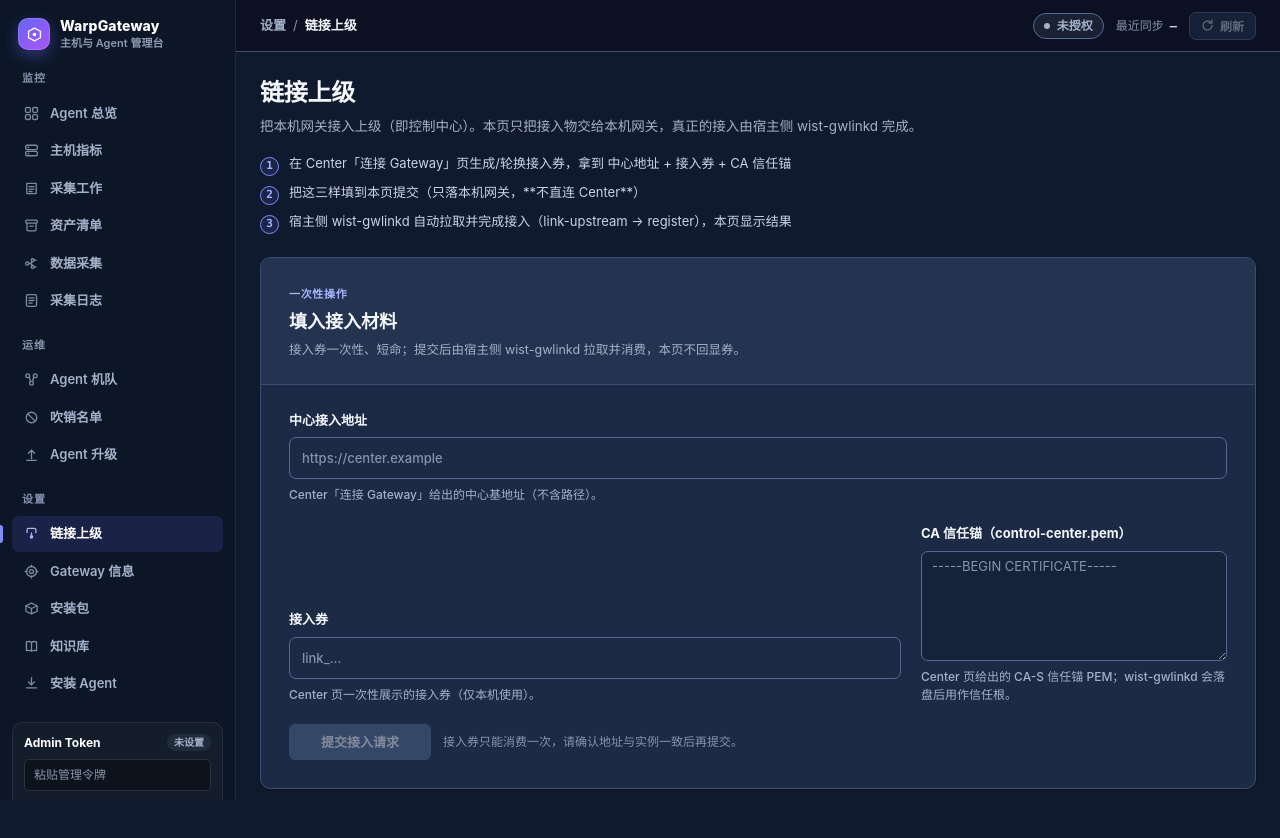
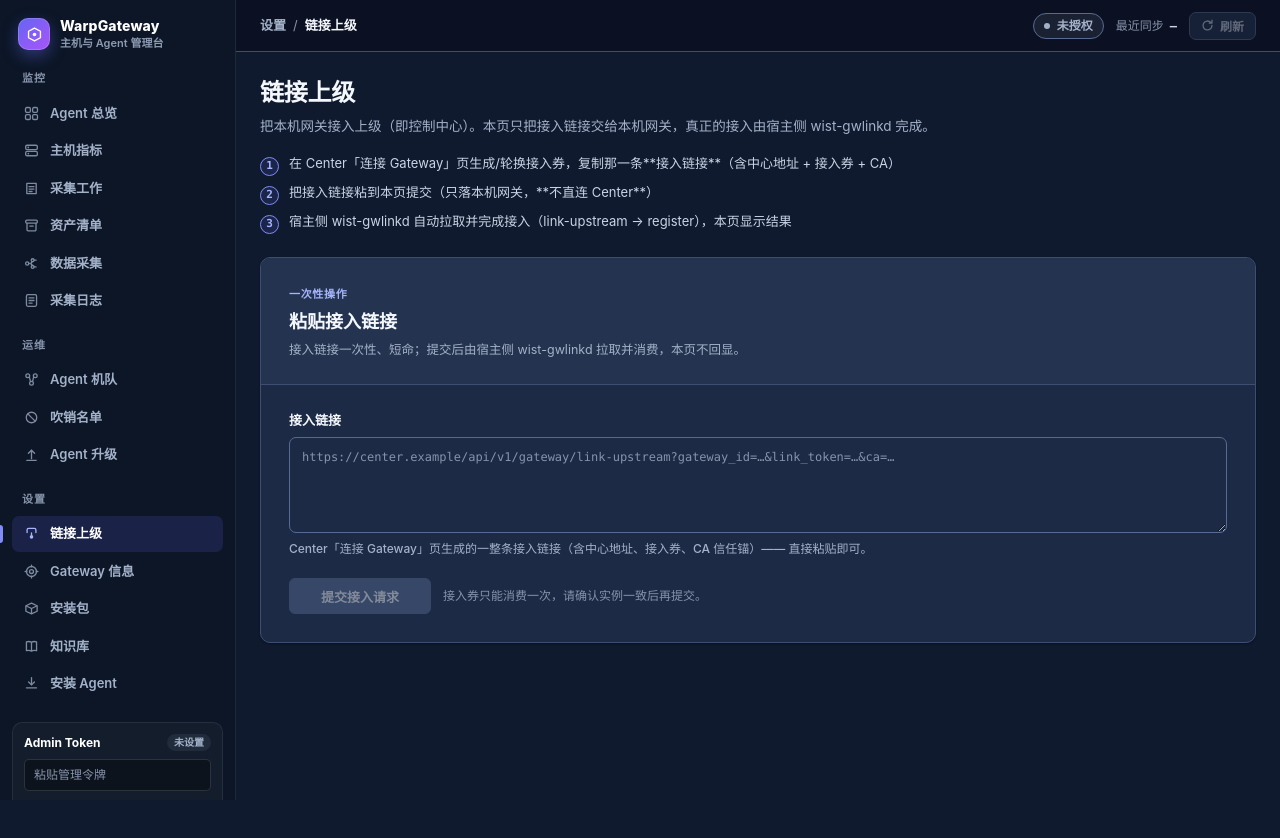
Before and after one commit to dayu-sec/wist-gateway-web, a React (Vite) app: page /link-upstream in a window 1280 px wide. Shown: the top 838 px of the page. After the commit the page ends 800 px from the top, so only its background shows below. Built offline with nearby package versions, Linux system fonts and the light colour scheme.

Commit message:
gateway-web: 「链接上级」页改收一条接入链接（单输入框 + 解析 + 契约测试）

```diff
--- a/package.json
+++ b/package.json
@@ -12,6 +12,7 @@
     "test:bundle": "node tests/admin-token-bundle.test.mjs",
     "test:routes": "node tests/routes-contract.test.mjs",
     "test:gateway-link-request": "tsx tests/gateway-link-request-contract.test.ts",
+    "test:link-enroll": "tsx tests/link-enroll-parse.test.ts",
     "test:install-package": "tsx tests/install-package-contract.test.ts",
     "test:install-packages": "tsx tests/install-packages-contract.test.ts",
     "test:knowledge": "tsx tests/knowledge-contract.test.ts",
--- a/src/components/SubsystemLinkUpstreamPage.module.css
+++ b/src/components/SubsystemLinkUpstreamPage.module.css
@@ -113,7 +113,7 @@
 
 .form {
   display: grid;
-  grid-template-columns: minmax(0, 1.6fr) minmax(240px, 0.8fr);
+  grid-template-columns: 1fr;
   gap: 20px;
   align-items: end;
   padding: 26px 28px 28px;
@@ -145,6 +145,32 @@
   outline: 3px solid rgba(99, 102, 241, 0.28);
 }
 
+.field textarea {
+  width: 100%;
+  min-height: 96px;
+  padding: 10px 12px;
+  border: 1px solid var(--border-strong);
+  border-radius: 7px;
+  background: var(--surface);
+  color: var(--text);
+  font-family: ui-monospace, SFMono-Regular, Menlo, monospace;
+  font-size: 12px;
+  font-weight: 500;
+  line-height: 1.5;
+  resize: vertical;
+}
+
+.field textarea:focus {
+  border-color: var(--accent);
+  outline: 3px solid rgba(99, 102, 241, 0.28);
+}
+
+.fieldError {
+  color: var(--danger);
+  font-style: normal;
+  font-weight: 700;
+}
+
 .field small {
   min-height: 18px;
   color: var(--text-3);
@@ -162,10 +188,6 @@
   color: var(--text-2);
   font-size: 12px;
   line-height: 1.55;
-}
-
-.urlField {
-  grid-column: 1 / -1;
 }
 
 .formActions {
@@ -381,6 +403,7 @@
   }
 
   .urlField,
+  .urlField,
   .formActions,
   .errorBanner {
     grid-column: auto;
--- a/src/components/SubsystemLinkUpstreamPage.tsx
+++ b/src/components/SubsystemLinkUpstreamPage.tsx
@@ -1,13 +1,13 @@
 import { useState, type FormEvent } from "react";
 import { ApiError } from "../api";
 import { useGatewayLinkRequest, useSetGatewayLinkRequest } from "../hooks";
+import { parseLinkUrl, type ParsedLink } from "../linkEnroll";
 import styles from "./SubsystemLinkUpstreamPage.module.css";
 
 function errorMessage(error: unknown): string {
   if (error instanceof ApiError) {
     if (error.status === 401) return "管理凭证缺失或无效。";
-    if (error.status === 400)
-      return "中心地址 / 接入券 / CA 信任锚都不能为空。";
+    if (error.status === 400) return "接入物不完整（中心地址 / 接入券 / CA 缺项）。";
     return `本机网关返回 HTTP ${error.status}。${error.detail ?? ""}`;
   }
   if (error instanceof TypeError) {
@@ -17,8 +17,8 @@ function errorMessage(error: unknown): string {
 }
 
 const STEPS = [
-  "在 Center「连接 Gateway」页生成/轮换接入券，拿到 中心地址 + 接入券 + CA 信任锚",
-  "把这三样填到本页提交（只落本机网关，**不直连 Center**）",
+  "在 Center「连接 Gateway」页生成/轮换接入券，复制那一条**接入链接**（含中心地址 + 接入券 + CA）",
+  "把接入链接粘到本页提交（只落本机网关，**不直连 Center**）",
   "宿主侧 wist-gwlinkd 自动拉取并完成接入（link-upstream → register），本页显示结果",
 ];
 
@@ -33,34 +33,25 @@ const STATUS_LABEL: Record<string, string> = {
  * 「链接上级」页（路由 `/link-upstream`）：把本网关接入上级控制中心。
  *
  * 新流程（`wist-design/doc/design/edge/gateway-onboard-request.md`）：本页**不再直连 Center**，
- * 只把 Center 页给的接入物（中心地址 + 一次性接入券 + CA-S）提交给**本机网关**；宿主侧常驻
- * `wist-gwlinkd` 通过环回接口拉取并完成 link-upstream / register（私钥在本机生成）。
+ * 只把 Center 页给的**一条接入链接**（含中心地址 + 一次性接入券 + CA-S）粘贴后提交给**本机网关**；
+ * 宿主侧常驻 `wist-gwlinkd` 通过环回接口拉取并完成 link-upstream / register（私钥在本机生成）。
  */
 export function SubsystemLinkUpstreamPage() {
-  const [centerEndpoint, setCenterEndpoint] = useState("");
-  const [linkToken, setLinkToken] = useState("");
-  const [trustBundle, setTrustBundle] = useState("");
+  const [linkUrl, setLinkUrl] = useState("");
   const setRequest = useSetGatewayLinkRequest();
   const view = useGatewayLinkRequest();
-  const canSubmit =
-    centerEndpoint.trim().length > 0 &&
-    linkToken.trim().length > 0 &&
-    trustBundle.trim().length > 0;
+  const parseResult: { parsed?: ParsedLink; error?: string } = linkUrl.trim()
+    ? parseLinkUrl(linkUrl)
+    : {};
+  const canSubmit = Boolean(parseResult.parsed);
 
   function handleSubmit(event: FormEvent<HTMLFormElement>) {
     event.preventDefault();
-    if (!canSubmit) return;
-    setRequest.mutate(
-      {
-        centerEndpoint: centerEndpoint.trim(),
-        linkToken: linkToken.trim(),
-        trustBundlePem: trustBundle,
-      },
-      {
-        // 提交后清掉明文券输入框（本机已落库，页面不保留）。
-        onSuccess: () => setLinkToken(""),
-      },
-    );
+    if (!parseResult.parsed) return;
+    setRequest.mutate(parseResult.parsed, {
+      // 提交后清掉接入链接输入框（含券，本机已落库，页面不保留）。
+      onSuccess: () => setLinkUrl(""),
+    });
   }
 
   const status = view.data?.hasRequest ? view.data.status : undefined;
@@ -72,7 +63,7 @@ export function SubsystemLinkUpstreamPage() {
           <h1 className={styles.pageTitle}>链接上级</h1>
           {/* 中文长句整句写一行：JSX 里行间换行会折叠成一个可见空格。 */}
           <p className={styles.pageSummary}>
-            把本机网关接入上级（即控制中心）。本页只把接入物交给本机网关，真正的接入由宿主侧 wist-gwlinkd 完成。
+            把本机网关接入上级（即控制中心）。本页只把接入链接交给本机网关，真正的接入由宿主侧 wist-gwlinkd 完成。
           </p>
           <ol className={styles.steps}>
             {STEPS.map((step, index) => (
@@ -93,50 +84,29 @@ export function SubsystemLinkUpstreamPage() {
           <header className={styles.usecaseMeta}>
             <div className={styles.usecaseMetaCopy}>
               <span className={styles.usecaseTag}>一次性操作</span>
-              <h2 id="gateway-link-usecase">填入接入材料</h2>
+              <h2 id="gateway-link-usecase">粘贴接入链接</h2>
               <p>
-                接入券一次性、短命；提交后由宿主侧 wist-gwlinkd 拉取并消费，本页不回显券。
+                接入链接一次性、短命；提交后由宿主侧 wist-gwlinkd 拉取并消费，本页不回显。
               </p>
             </div>
           </header>
 
           <form className={styles.form} onSubmit={handleSubmit}>
-            <label className={`${styles.field} ${styles.urlField}`}>
-              <span>中心接入地址</span>
-              <input
-                type="url"
-                value={centerEndpoint}
-                onChange={(event) => setCenterEndpoint(event.target.value)}
-                placeholder="https://center.example"
-                autoComplete="url"
+            <label className={styles.field}>
+              <span>接入链接</span>
+              <textarea
+                value={linkUrl}
+                onChange={(event) => setLinkUrl(event.target.value)}
+                placeholder="https://center.example/api/v1/gateway/link-upstream?gateway_id=…&link_token=…&ca=…"
+                rows={4}
                 required
               />
               <small>
-                Center「连接 Gateway」给出的中心基地址（不含路径）。
+                Center「连接 Gateway」页生成的一整条接入链接（含中心地址、接入券、CA 信任锚）—— 直接粘贴即可。
+                {linkUrl.trim() && parseResult.error ? (
+                  <em className={styles.fieldError}> {parseResult.error}</em>
+                ) : null}
               </small>
-            </label>
-            <label className={styles.field}>
-              <span>接入券</span>
-              <input
-                type="password"
-                value={linkToken}
-                onChange={(event) => setLinkToken(event.target.value)}
-                placeholder="link_..."
-                autoComplete="off"
-                required
-              />
-              <small>Center 页一次性展示的接入券（仅本机使用）。</small>
-            </label>
-            <label className={styles.field}>
-              <span>CA 信任锚（control-center.pem）</span>
-              <textarea
-                value={trustBundle}
-                onChange={(event) => setTrustBundle(event.target.value)}
-                placeholder="-----BEGIN CERTIFICATE-----"
-                rows={6}
-                required
-              />
-              <small>Center 页给出的 CA-S 信任锚 PEM；wist-gwlinkd 会落盘后用作信任根。</small>
             </label>
             {setRequest.isError ? (
               <div className={styles.errorBanner} role="alert">
@@ -152,7 +122,7 @@ export function SubsystemLinkUpstreamPage() {
                 {setRequest.isPending ? "提交中…" : "提交接入请求"}
               </button>
               <span className={styles.actionHint}>
-                接入券只能消费一次，请确认地址与实例一致后再提交。
+                接入券只能消费一次，请确认实例一致后再提交。
               </span>
             </div>
           </form>
--- /dev/null
+++ b/src/linkEnroll.ts
@@ -0,0 +1,55 @@
+// 「接入链接」的解析：Center「连接 Gateway」页生成、网关「链接上级」页消费。
+//
+// 链接形态（一条 URL 带全）：
+//   <中心>/api/v1/gateway/link-upstream?gateway_id=<id>&link_token=<券>&ca=<base64url(PEM)>
+// 解出：origin → 中心地址；`link_token` → 接入券；`ca` → CA 信任锚；`gateway_id` → 实例标识。
+//
+// 这是**复制粘贴的凭据串**（不点开、不进地址栏），故容忍券/CA 在 URL 里。见设计
+// `wist-design/doc/design/edge/gateway-onboard-request.md`。
+
+export interface ParsedLink {
+  centerEndpoint: string;
+  linkToken: string;
+  trustBundlePem: string;
+  gatewayId: string;
+}
+
+/** base64url（无填充）解码为 UTF-8 文本：还原链接里塞的 CA PEM。 */
+export function base64UrlDecode(value: string): string {
+  const base64 = value.replace(/-/g, "+").replace(/_/g, "/");
+  const padded = base64 + "=".repeat((4 - (base64.length % 4)) % 4);
+  const binary = atob(padded);
+  const bytes = Uint8Array.from(binary, (ch) => ch.charCodeAt(0));
+  return new TextDecoder().decode(bytes);
+}
+
+/** 解析接入链接；缺项/非法即回 `error`（供页面内联提示）。 */
+export function parseLinkUrl(input: string): {
+  parsed?: ParsedLink;
+  error?: string;
+} {
+  let url: URL;
+  try {
+    url = new URL(input.trim());
+  } catch {
+    return { error: "不是合法的 URL。" };
+  }
+  const linkToken = url.searchParams.get("link_token") ?? "";
+  const ca = url.searchParams.get("ca") ?? "";
+  if (!linkToken) return { error: "链接里缺少 link_token（接入券）。" };
+  if (!ca) return { error: "链接里缺少 ca（CA 信任锚）。" };
+  let trustBundlePem: string;
+  try {
+    trustBundlePem = base64UrlDecode(ca);
+  } catch {
+    return { error: "ca 不是合法的 base64url。" };
+  }
+  return {
+    parsed: {
+      centerEndpoint: url.origin,
+      linkToken,
+      trustBundlePem,
+      gatewayId: url.searchParams.get("gateway_id") ?? "",
+    },
+  };
+}
```
Also changed, not shown: 2 other files (tests, documents, lock files or other folders).
